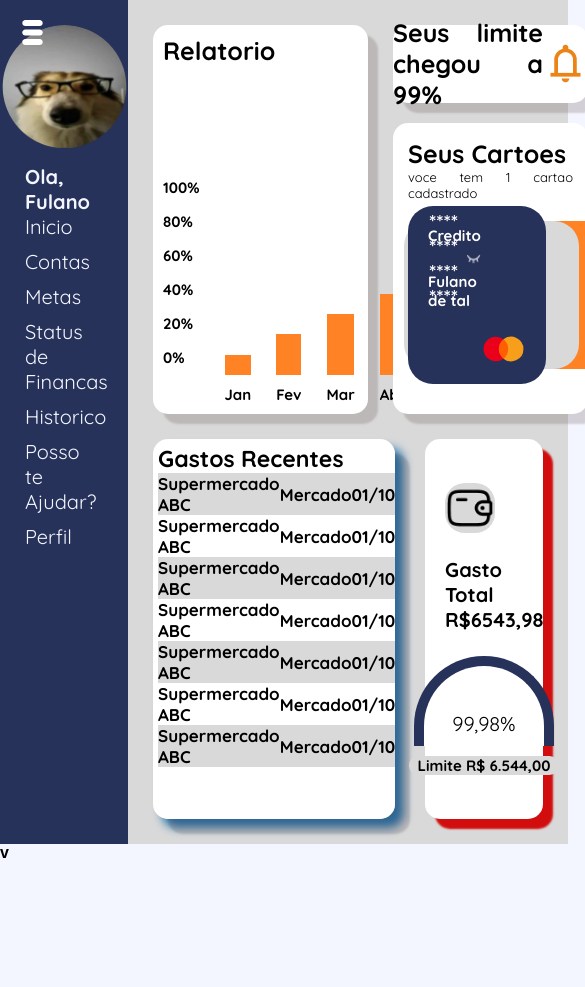
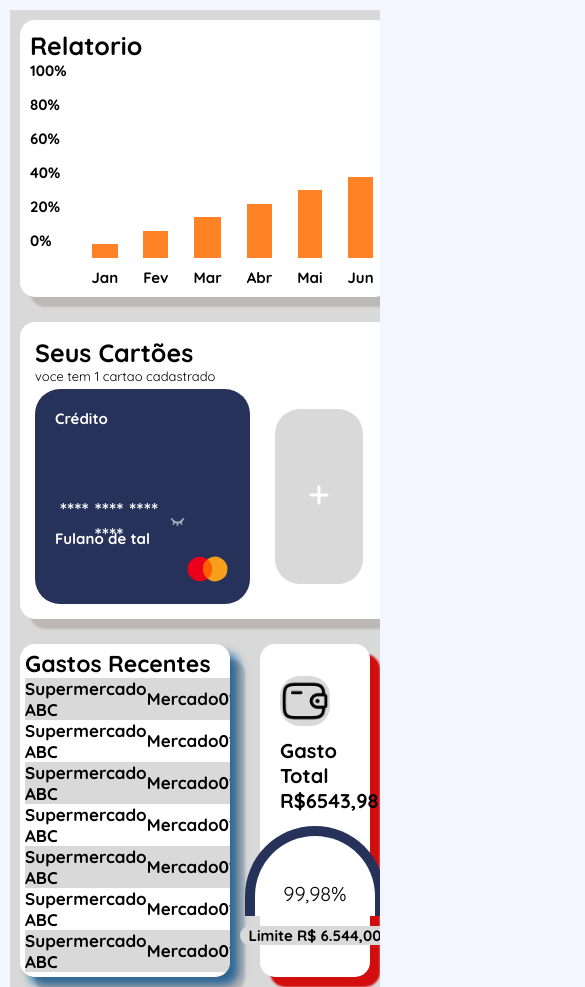
Before and after one commit to EmillySatiro/PATOCAST_DESENVOLVIMENTO_WEB, a website: page src/views/navigation/inicio.htm in a window 390 px wide. Shown: the top 987 px of the page, 585 px wide, since content can reach past the window. Before the commit the page ends 862 px from the top, so only its background shows below. Drawn offline with nearby package versions, Linux system fonts and the light colour scheme; files that its build step writes are made by us from their sources; files whose address does not match are found by name.

Commit message:
Inserindo responsividade no site

```diff
--- a/public/scripts/script-home.js
+++ b/public/scripts/script-home.js
@@ -2,11 +2,14 @@ const lista = document.getElementById("nav-options")
 
 lista.addEventListener("click",
     (e) => {
-        if(e.target.className != "active"){
-            for (let i = 0; i < lista.children.length; i++) {
-                lista.children[i].className = lista.children[i].className.replace("active");
+        // if(e.detail)
+        if(!(e.detail)){
+            if(e.target.className != "active"){
+                for (let i = 0; i < lista.children.length; i++) {
+                    lista.children[i].className = lista.children[i].className.replace("active");
+                }
+                e.target.className = "active";
             }
-            e.target.className = "active";
         }
     }
 )
--- a/public/styles/inicio.css
+++ b/public/styles/inicio.css
@@ -8,6 +8,8 @@
     padding: 25px;
 
     width: 100%;
+
+    overflow: auto;
 }
 
 .content-top {
@@ -347,3 +349,56 @@
     font-size: 15;
 
 }
+
+@media screen and (max-width: 720px){
+
+    .box-content{
+        padding: 10px;
+    }
+
+    .content-top{
+        display: flex;
+        flex-direction: column;
+        gap: 25px;
+
+        width: 100%;
+        height: 100%;
+    }
+
+    .box-relatorio{
+        width: 100%;
+    }
+
+    .box-limite{
+        display: none;
+    }
+
+    .box-limite-cartoes{
+        width: 100%;
+    }
+
+    .box-cartoes{
+        width: 100%;
+        height: 100%;
+    }
+
+    .cartoes{
+        justify-content: flex-start;
+    }
+
+    .cartao{
+        width: 50%;
+        height: 175px;
+    }
+
+    .adicionar-cartao{
+        width: 25%;
+        height: 175px;
+    }
+
+    .content-down{
+        display: flex;
+        gap: 30px;
+        width: 100%;
+    }
+}
--- a/public/styles/style.css
+++ b/public/styles/style.css
@@ -32,7 +32,6 @@ body {
 
 .container {
     display: flex;
-    height: 100vh;
 }
 
 .logo-design {
@@ -130,3 +129,18 @@ body {
 
     width: 125px;
 }
+
+@media screen and (max-width: 720px){
+    .container{
+        padding: 10px;
+    }
+
+    .option-list a{
+        display: none;
+    }
+
+    .navigation-bar{
+        display: none;
+    }
+
+}
--- a/src/server.js
+++ b/src/server.js
@@ -1,6 +1,6 @@
 const express = require('express')
 const server = express()
-const port = 3001
+const port = 3000
 
 server.use(express.static("public"))
 server.use(express.urlencoded({extended: true}))
--- a/src/views/navigation/inicio.htm
+++ b/src/views/navigation/inicio.htm
@@ -2,7 +2,7 @@
 
     {% block styles %}
         <link rel="stylesheet" href="./styles/inicio.css">
-        <link rel="stylesheet" href="./styles/child-cartao.css">
+        <!-- <link rel="stylesheet" href="./styles/child-cartao.css"> -->
         {# {% if condition %}
 
         {% endif %} #}
@@ -39,24 +39,21 @@
                     <div class="box-cartoes">
                         <div>
                             <P>
-                                Seus Cartoes
+                                Seus Cartões
                             </P>
                             <sub>
                                 voce tem 1 cartao cadastrado
                             </sub>
                         </div>
                         <div class="cartoes">
-                            <div class="cartao">
+                            <!-- <div class="cartao">
                             </div>
                             <div class="cartao">
-                            </div>
-                            {% if condition %}
-
-                            {% endif %}
+                            </div> -->
                             <div class="cartao">  {# Pai #}
                                 <div class="info-cartao">
                                     <p>
-                                        Credito
+                                        Crédito
                                     </p>
 
                                     <div class="info-principal">
@@ -163,5 +160,5 @@
     {% endblock %}
 
     {% block script %}
-        <script src="./scripts/script-home.js"></script>v
+        <script src="./scripts/script-home.js"></script>
     {% endblock %}
```
Also changed, not shown: public/styles/operacoes-finaceiras.css (+3 -4 lines), src/views/page-base.htm (+2 -0 lines), src/views/navigation/operacoes.htm (indentation only).
